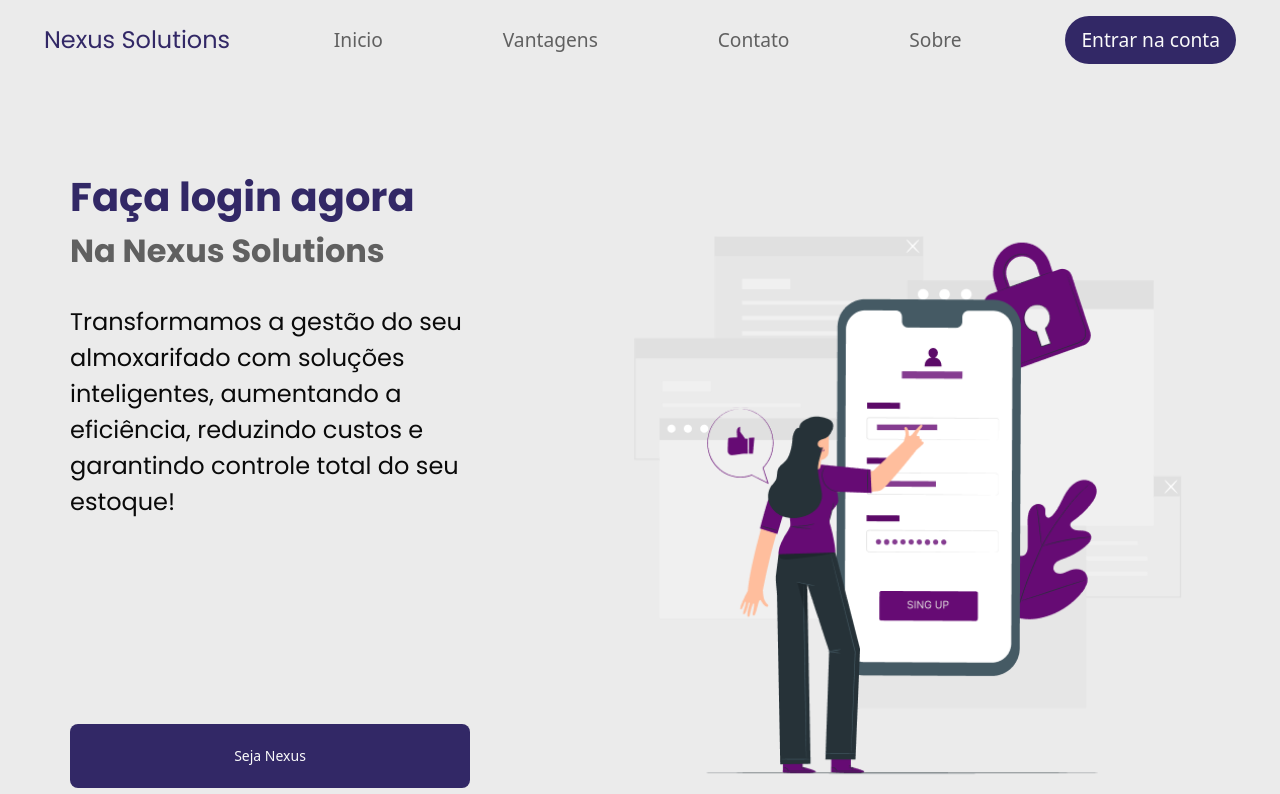
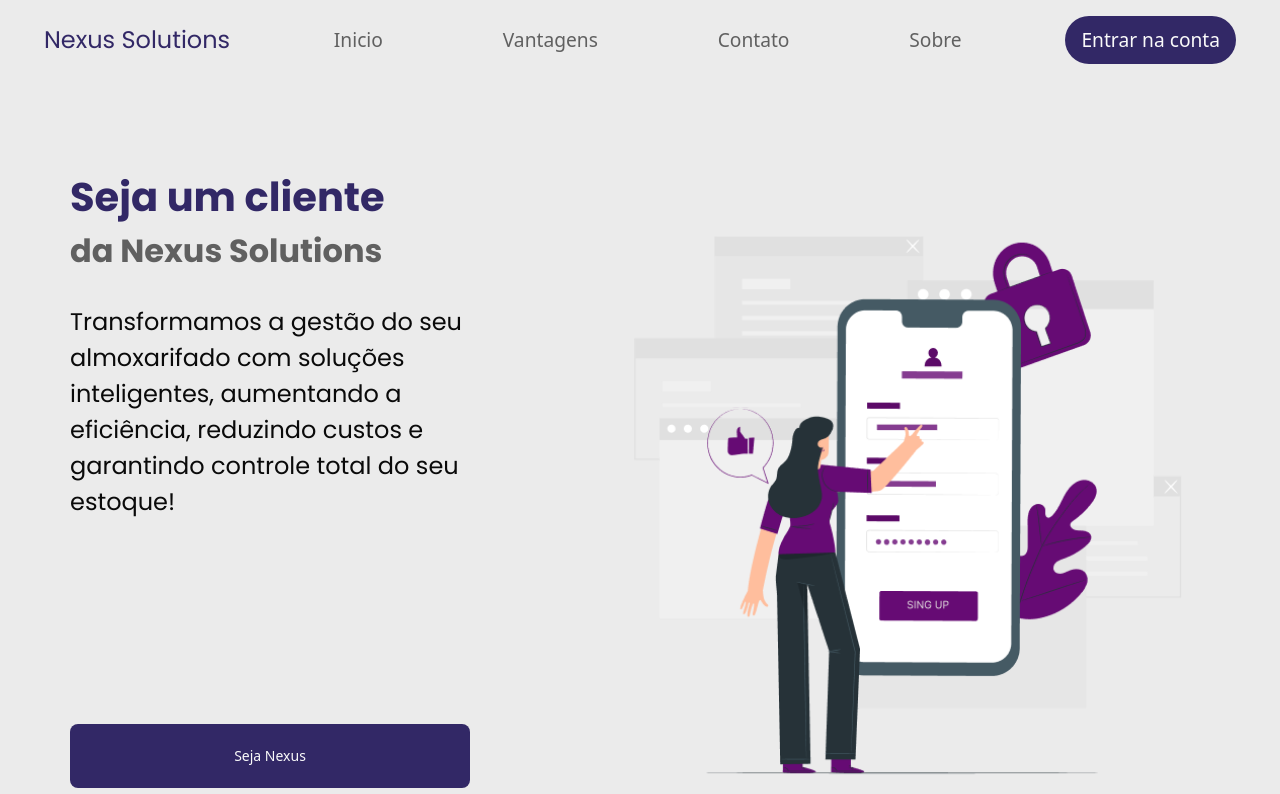
Before and after one commit to alvaromottadev/nexus-solutions, a React (Vite) app in the folder frontend/: page / in a window 1280 px wide. Shown: the top 794 px of the page. Built offline with nearby package versions, Linux system fonts and the light colour scheme; no server answers.

Commit message:
feat: update login text in LoginBody component for improved user clarity

```diff
--- a/frontend/src/components/Login/LoginBody.tsx
+++ b/frontend/src/components/Login/LoginBody.tsx
@@ -1,6 +1,5 @@
 import design from "@/assets/design.svg";
 import CustomText from "../CustomText";
-import LoginForm from "./LoginForm";
 import { Button } from "../ui/button";
 import { useNavigate } from "react-router";
 
@@ -22,10 +21,10 @@ export default function LoginBody() {
           <div className="flex flex-col items-center lg:block">
             <div className="flex flex-col">
               <CustomText className="text-left text-[2.5rem] font-bold text-[var(--primary-color)]">
-                Faça login agora
+                Seja um cliente
               </CustomText>
               <CustomText className="text-[2rem] font-bold text-[var(--color-gray)]">
-                Na Nexus Solutions
+                da Nexus Solutions
               </CustomText>
             </div>
             <div className="mt-[1.8rem] w-[20rem] md:w-[25rem] flex ">
```
